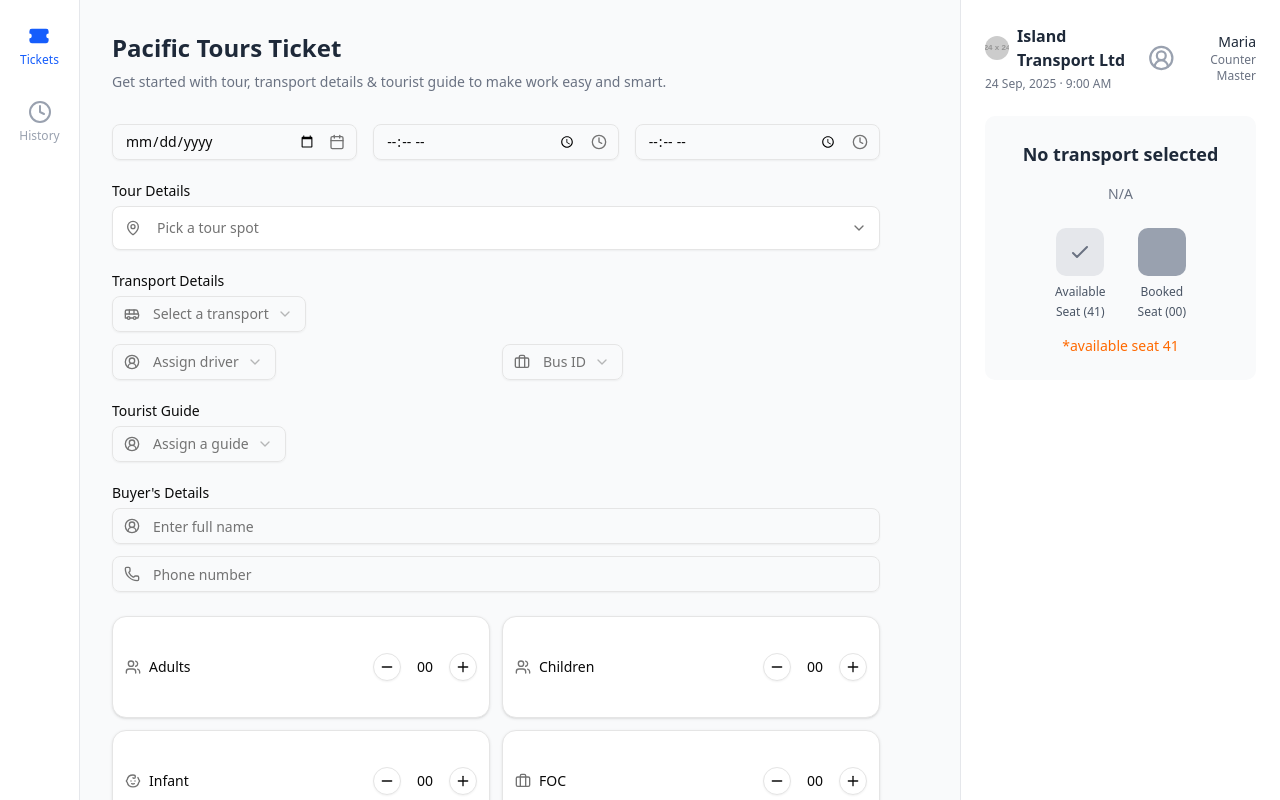
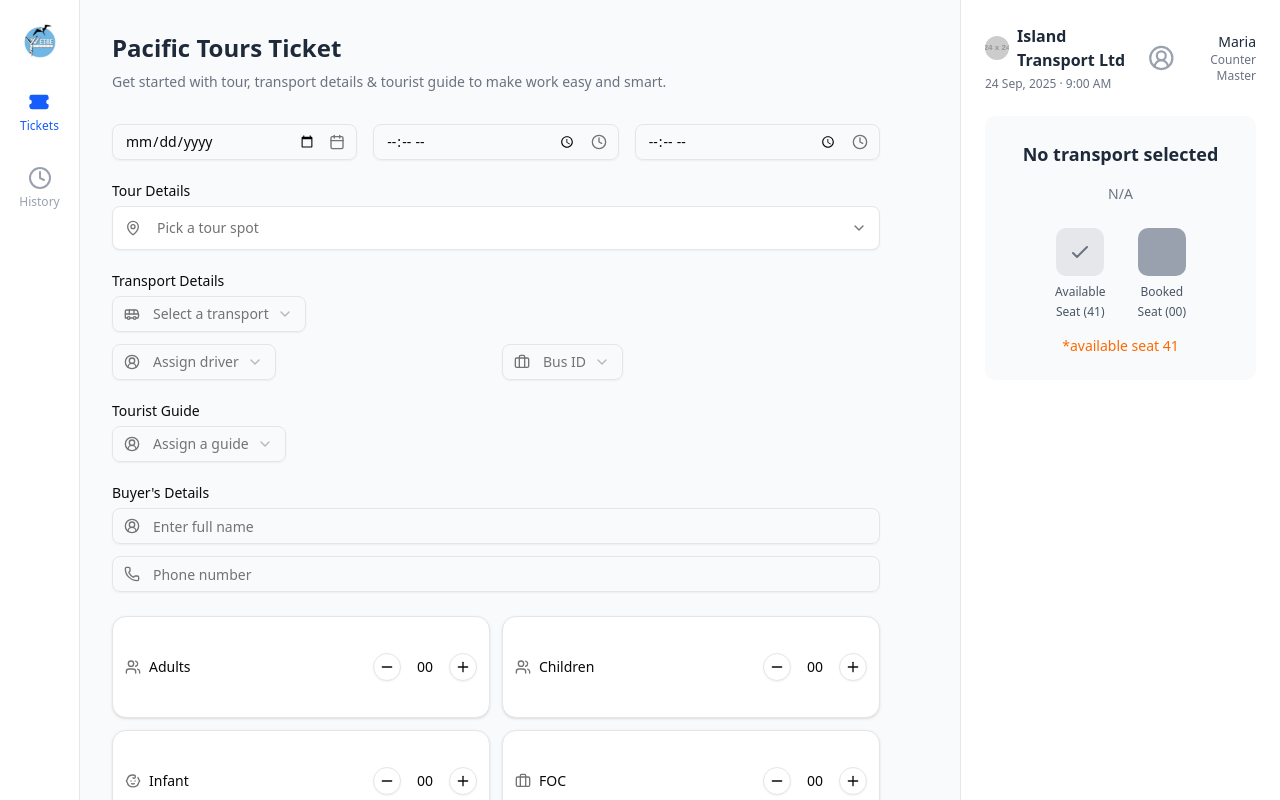
Before and after one commit to suman-chandra-barman/etre-tours-frontend, a Next.js app: page /direct-sales in a window 1280 px wide. Built offline with nearby package versions, Linux system fonts and the light colour scheme.

Commit message:
Refactor code structure for improved readability and maintainability

```diff
--- a/components/shared/Sidebar.tsx
+++ b/components/shared/Sidebar.tsx
@@ -1,18 +1,27 @@
 import { Clock } from "lucide-react";
+import Image from "next/image";
+import Link from "next/link";
 
 function Sidebar() {
   return (
     <div className="w-20 bg-white border-r border-gray-200 flex flex-col items-center py-6 space-y-8">
-      <button className="flex flex-col items-center text-blue-600">
+      <Link href="/">
+        <Image src="/logo.svg" alt="ETRE Tours Logo" width={32} height={32} />
+      </Link>
+      <Link href="tickets">
+        <button className="flex flex-col items-center text-blue-600 cursor-pointer">
           <svg className="w-6 h-6 mb-1" fill="currentColor" viewBox="0 0 20 20">
             <path d="M2 6a2 2 0 012-2h12a2 2 0 012 2v2a2 2 0 100 4v2a2 2 0 01-2 2H4a2 2 0 01-2-2v-2a2 2 0 100-4V6z" />
           </svg>
           <span className="text-xs">Tickets</span>
         </button>
-      <button className="flex flex-col items-center text-gray-400 hover:text-gray-600">
+      </Link>
+      <Link href="history">
+        <button className="flex flex-col items-center text-gray-400 hover:text-gray-600 cursor-pointer">
           <Clock className="w-6 h-6 mb-1" />
           <span className="text-xs">History</span>
         </button>
+      </Link>
     </div>
   );
 }
```
Also changed, not shown: public/logo.svg (added). Lines whose indentation alone changed are shown as unchanged.
